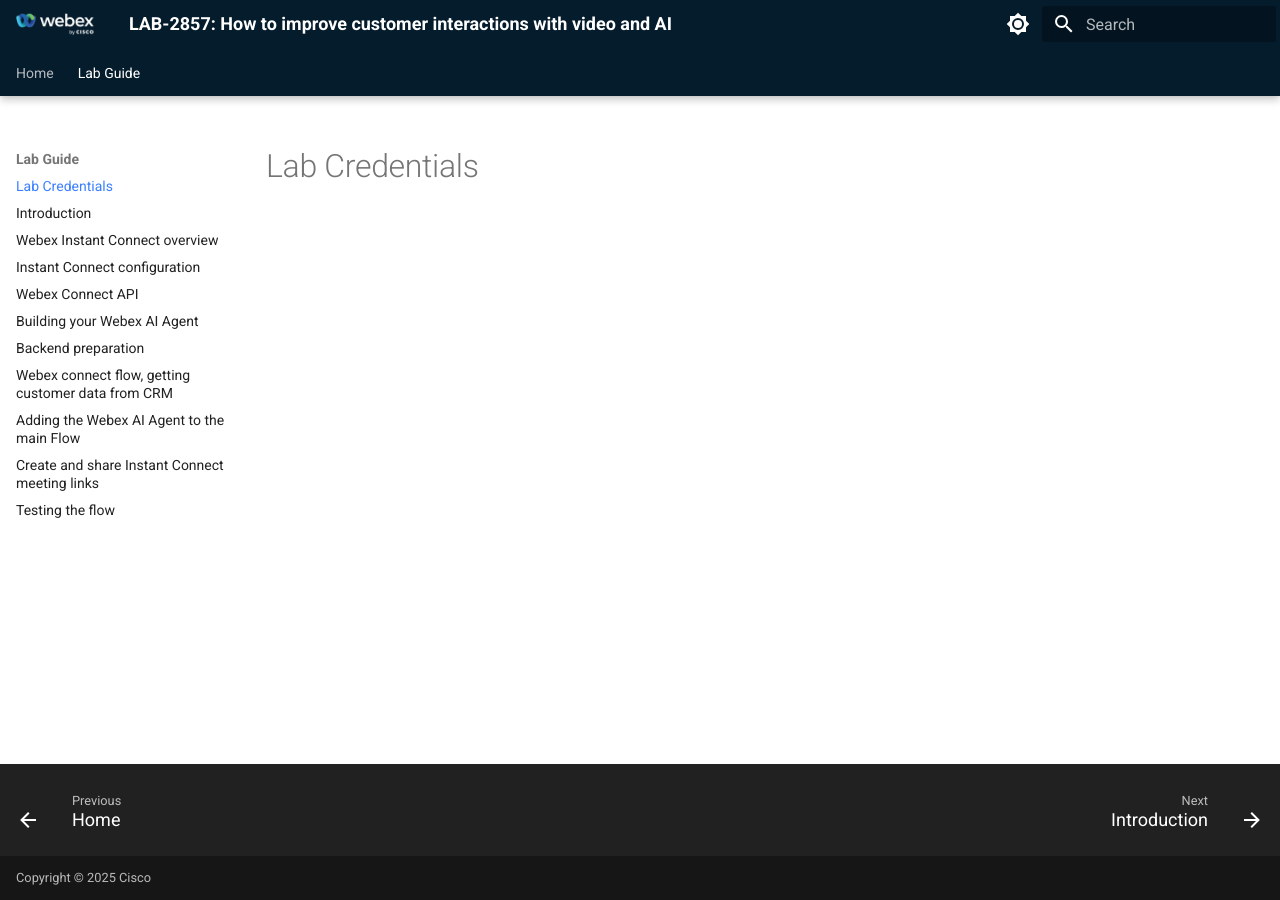
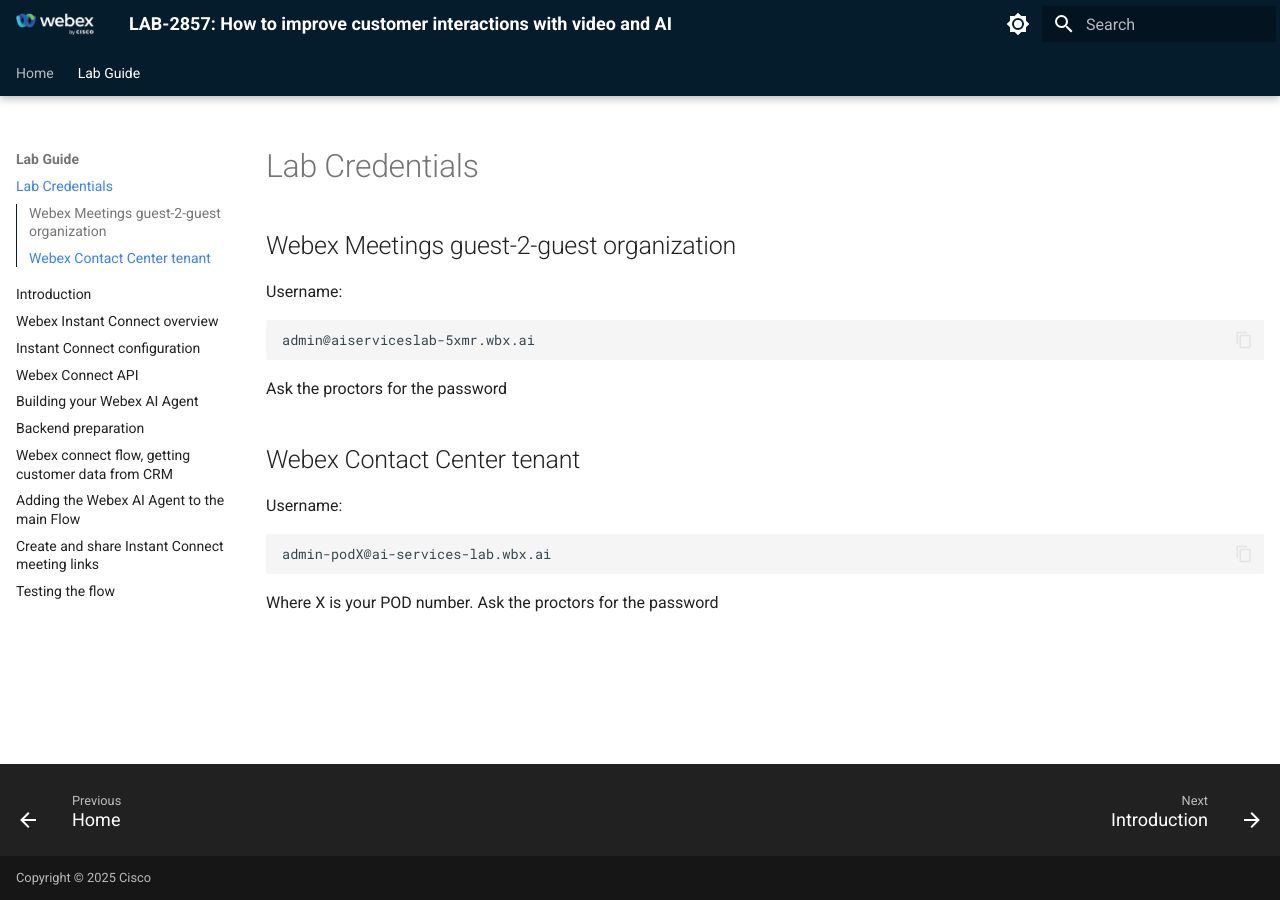
Before and after one commit to WebexCC-SA/LAB-2857, an MkDocs documentation site: the page built from docs/credentials.md, in a window 1280 px wide. Built offline with MkDocs 1.6.1 and Material for MkDocs 9.7.7, drawn with Linux system fonts in a browser that asks for light colours.

Commit message:
lab credentials section done

````diff
--- a/docs/credentials.md
+++ b/docs/credentials.md
@@ -1 +1,15 @@
 # Lab Credentials
+
+## Webex Meetings guest-2-guest organization
+Username:
+```
+admin@aiserviceslab-5xmr.wbx.ai
+```
+Ask the proctors for the password
+
+## Webex Contact Center tenant
+Username:
+```
+admin-podX@ai-services-lab.wbx.ai
+```
+Where X is your POD number. Ask the proctors for the password
````
